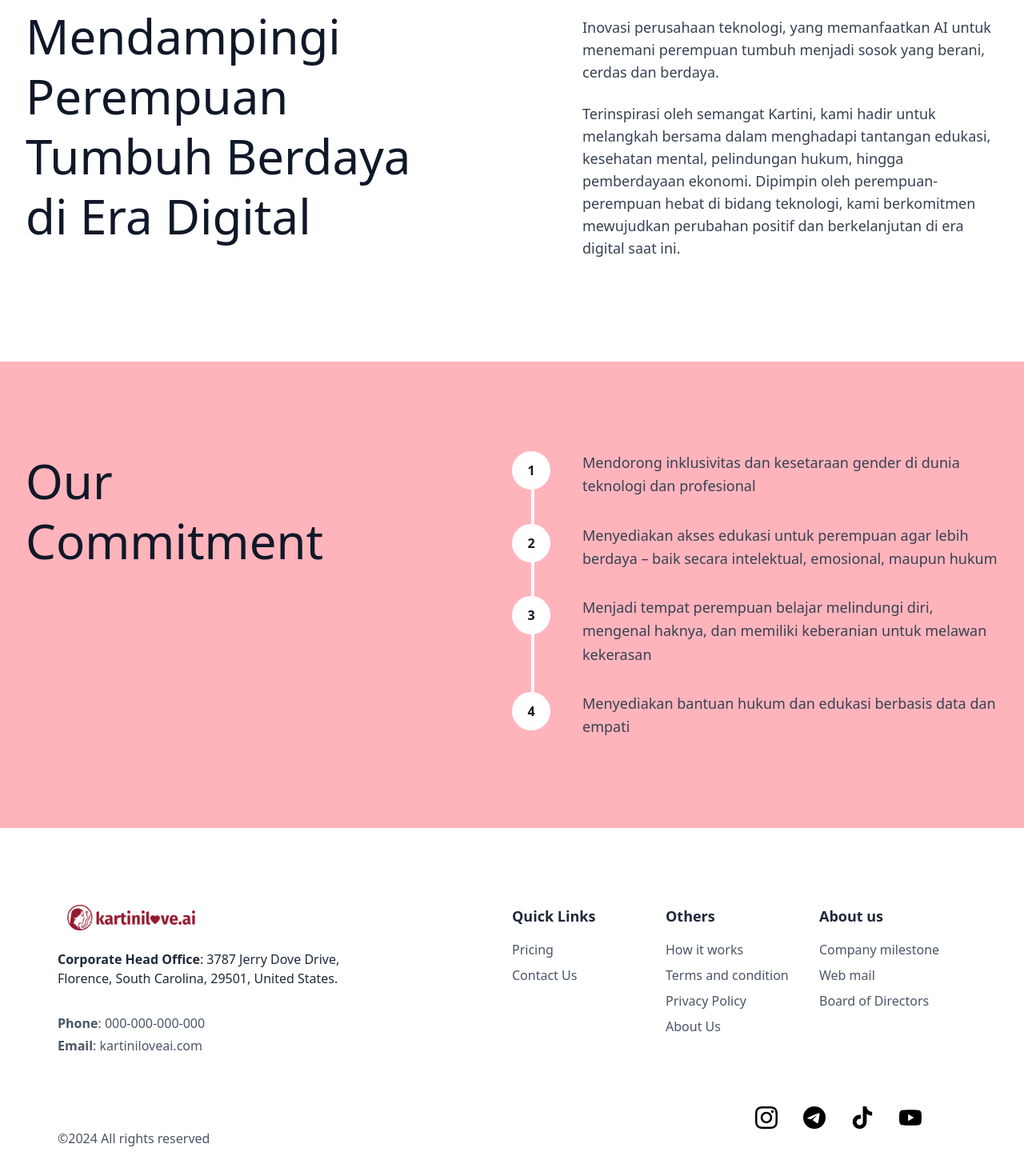
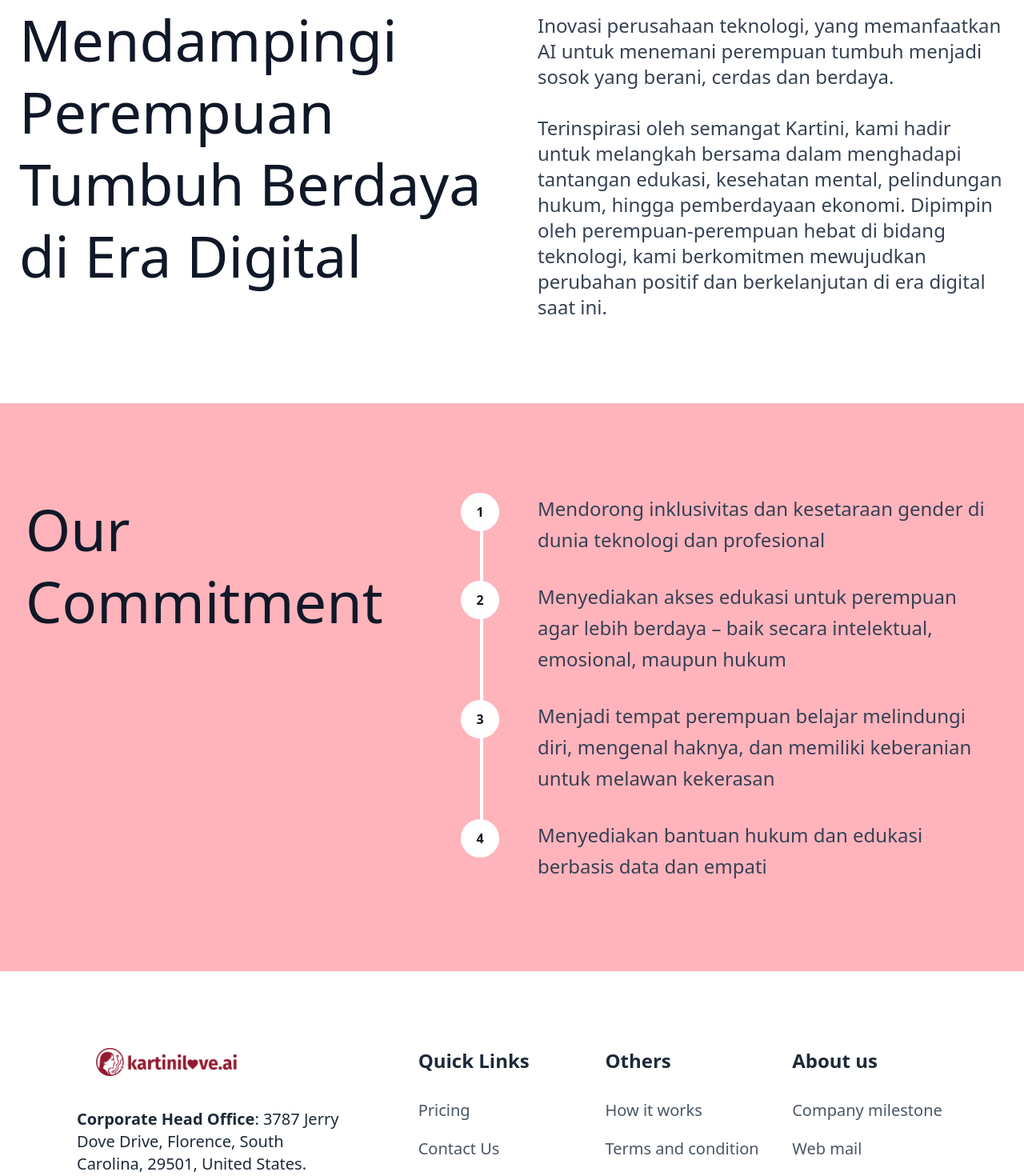
Before and after one commit to PhilipusAdrielTandra/kartinilove.ai, a React (Vite) app: page /about in a window 1280 px wide. Shown: the part 180-1650 px from the top of the page at 80% size. Built offline with nearby package versions, Linux system fonts and the light colour scheme.

Commit message:
Updated responsiveness for about us page

```diff
--- a/src/pages/AboutUs.tsx
+++ b/src/pages/AboutUs.tsx
@@ -4,14 +4,14 @@ export default function AboutUs() {
   return (
     <div className="min-h-screen bg-white">
             {/* About Us Introduction Section */}
-      <div className="max-w-7xl mx-auto px-4 sm:px-6 lg:px-8 py-8 sm:py-12 lg:py-16">
-        <div className="grid grid-cols-1 lg:grid-cols-2 gap-8 sm:gap-10 lg:gap-12 items-start">
+      <div className="max-w-7xl mx-auto px-4 sm:px-6 lg:px-6 py-8 sm:py-12 lg:py-16">
+        <div className="grid grid-cols-1 md:grid-cols-2 gap-4 sm:gap-6 md:gap-4 lg:gap-12 items-start">
           {/* Left Side - Title */}
-          <div className="space-y-4 sm:space-y-6">
-            <h2 className="text-xs sm:text-sm font-semibold text-[#EF0753] uppercase tracking-wide">
+          <div className="space-y-4 sm:space-y-4 sm:ml-2 md:ml-1 lg:ml-8 xl:ml-0">
+            <h2 className="text-base font-semibold text-[#EF0753] tracking-wide">
               About Us
             </h2>
-            <h1 className="text-2xl sm:text-3xl md:text-4xl lg:text-5xl xl:text-6xl font-normal text-gray-900 leading-tight">
+            <h1 className="text-3xl sm:text-4xl md:text-5xl lg:text-6xl xl:text-7xl font-normal text-gray-900 leading-tight mb-2">
               Mendampingi Perempuan
               <br/>
               Tumbuh Berdaya
@@ -21,11 +21,11 @@ export default function AboutUs() {
           </div>
 
           {/* Right Side - Description */}
-          <div className="space-y-4 sm:space-y-6 text-gray-700 leading-relaxed ml-0 sm:ml-8 lg:ml-16 mt-14 mb-16">
-            <p className="text-sm sm:text-base lg:text-lg">
+          <div className=" text-gray-700 leading-relaxed ml-[clamp(0rem,1.2vw,1rem)] lg:ml-[clamp(0rem,0.8vw,0.5rem)] mt-1 sm:mt-9 md:mt-11 lg:mt-13 mb-11 sm:mb-14 md:mb-10">
+            <p className="text-sm sm:text-base lg:text-base xl:text-2xl">
               Inovasi perusahaan teknologi, yang memanfaatkan AI untuk menemani perempuan tumbuh menjadi sosok yang berani, cerdas dan berdaya.
-            </p>
-            <p className="text-sm sm:text-base lg:text-lg">
+            <br/>
+            <br/>
               Terinspirasi oleh semangat Kartini, kami hadir untuk melangkah bersama dalam menghadapi tantangan edukasi, kesehatan mental, pelindungan hukum, hingga pemberdayaan ekonomi.
               Dipimpin oleh perempuan-perempuan hebat di bidang teknologi, kami berkomitmen mewujudkan perubahan positif dan berkelanjutan di era digital saat ini.
             </p>
@@ -34,76 +34,74 @@ export default function AboutUs() {
       </div>
 
             {/* Our Commitment Section - Light Pink Background */}
-      <div className="bg-[#ffb4bc] py-20 sm:py-24 lg:py-28">
+      <div className="bg-[#ffb4bc] py-18 sm:py-24 lg:py-28">
         <div className="max-w-7xl mx-auto px-4 sm:px-6 lg:px-8">
-          <div className="grid grid-cols-1 lg:grid-cols-2 gap-4 sm:gap-6 lg:gap-0 items-start">
+          <div className="grid grid-cols-1 md:grid-cols-2 gap-4 sm:gap-6 lg:gap-0 items-start">
             {/* Left Side - Title */}
-            <div>
-              <h2 className="text-2xl sm:text-3xl md:text-4xl lg:text-5xl xl:text-6xl font-normal text-gray-900 leading-tight">
-                Our
-                <br/>
-                Commitment
+            <div className="sm:ml-2 md:ml-1 lg:ml-8 xl:ml-0">
+              <h2 className="max-w-xl sm:max-w-1  text-3xl sm:text-4xl md:text-5xl lg:text-6xl xl:text-7xl font-normal text-gray-900 leading-tight">
+                Our Commitment
               </h2>
             </div>
 
             {/* Right Side - Commitments List */}
-            <div className="relative">
+            <div className="relative md:-ml-[clamp(4rem,6vw,4rem)]">
               {/* Continuous vertical line */}
               {/* Center the line to circle centers across breakpoints */}
-              <div className="absolute left-4 sm:left-5 lg:left-6 w-1 h-4/5 bg-white top-4"></div>
+              <div className="absolute left-4 sm:left-5 lg:left-6 w-1 h-10/12 bg-white top-4"></div>
 
               <div className="space-y-6 sm:space-y-8">
                 {/* Commitment 1 */}
-                <div className="flex items-start space-x-3 sm:space-x-10">
+                <div className="flex items-start space-x-5 md:space-x-8 lg:space-x-12">
                   <div className="flex-shrink-0 relative z-10">
                     <div className="w-8 h-8 sm:w-10 sm:h-10 lg:w-12 lg:h-12 bg-white rounded-full flex items-center justify-center">
                       <span className="text-sm sm:text-base font-bold text-gray-900">1</span>
                     </div>
                   </div>
                   <div className="flex-1">
-                    <p className="text-sm sm:text-base lg:text-lg text-gray-700 leading-relaxed">
+                    <p className="text-sm sm:text-base lg:text-base xl:text-2xl text-gray-700 leading-relaxed">
                       Mendorong inklusivitas dan kesetaraan gender di dunia teknologi dan profesional
                     </p>
                   </div>
                 </div>
 
                 {/* Commitment 2 */}
-                <div className="flex items-start space-x-3 sm:space-x-10">
+                <div className="flex items-start space-x-5 md:space-x-8 lg:space-x-12">
                   <div className="flex-shrink-0 relative z-10">
                     <div className="w-8 h-8 sm:w-10 sm:h-10 lg:w-12 lg:h-12 bg-white rounded-full flex items-center justify-center">
                       <span className="text-sm sm:text-base font-bold text-gray-900">2</span>
                     </div>
                   </div>
                   <div className="flex-1">
-                    <p className="text-sm sm:text-base lg:text-lg text-gray-700 leading-relaxed">
+                    <p className="text-sm sm:text-base lg:text-base xl:text-2xl text-gray-700 leading-relaxed">
                       Menyediakan akses edukasi untuk perempuan agar lebih berdaya – baik secara intelektual, emosional, maupun hukum
                     </p>
                   </div>
                 </div>
 
                 {/* Commitment 3 */}
-                <div className="flex items-start space-x-3 sm:space-x-10">
+                <div className="flex items-start space-x-5 md:space-x-8 lg:space-x-12">
                   <div className="flex-shrink-0 relative z-10">
                     <div className="w-8 h-8 sm:w-10 sm:h-10 lg:w-12 lg:h-12 bg-white rounded-full flex items-center justify-center">
                       <span className="text-sm sm:text-base font-bold text-gray-900">3</span>
                     </div>
                   </div>
                   <div className="flex-1">
-                    <p className="text-sm sm:text-base lg:text-lg text-gray-700 leading-relaxed">
+                    <p className="text-sm sm:text-base lg:text-base xl:text-2xl text-gray-700 leading-relaxed">
                       Menjadi tempat perempuan belajar melindungi diri, mengenal haknya, dan memiliki keberanian untuk melawan kekerasan
                     </p>
                   </div>
                 </div>
 
                 {/* Commitment 4 */}
-                <div className="flex items-start space-x-3 sm:space-x-10">
+                <div className="flex items-start space-x-5 md:space-x-8 lg:space-x-12">
                   <div className="flex-shrink-0 relative z-10">
                     <div className="w-8 h-8 sm:w-10 sm:h-10 lg:w-12 lg:h-12 bg-white rounded-full flex items-center justify-center">
                       <span className="text-sm sm:text-base font-bold text-gray-900">4</span>
                     </div>
                   </div>
                   <div className="flex-1">
-                    <p className="text-sm sm:text-base lg:text-lg text-gray-700 leading-relaxed">
+                    <p className="text-sm sm:text-base lg:text-base xl:text-2xl text-gray-700 leading-relaxed">
                       Menyediakan bantuan hukum dan edukasi berbasis data dan empati
                     </p>
                   </div>
@@ -115,73 +113,73 @@ export default function AboutUs() {
       </div>
 
       {/* Footer Section */}
-      <footer className="bg-white py-2 sm:py-4 lg:py-8 mx-4 sm:mx-8 lg:mx-12 mt-8 sm:mt-12 lg:mt-16 mb-2 sm:mb-4 lg:mb-6 rounded-2xl sm:rounded-3xl">
+      <footer className="bg-white py-2 sm:py-4 md:py-6 lg:py-8 mx-4 sm:mx-6 md:mx-8 lg:mx-12 mt-8 sm:mt-12 lg:mt-16 mb-2 sm:mb-4 md:mb-6 lg:mb-8 rounded-2xl sm:rounded-3xl">
         <div className="max-w mx-auto">
-          <div className="flex flex-col md:flex-row items-start px-4 sm:px-6">
-            <div className="w-full md:w-100 mb-2 sm:mb-1 md:mb-0">
-              <img src={Logo} className="w-32 sm:w-36 lg:w-40 mb-6 ml-0 sm:ml-3"/>
-              <div className="mb-4 sm:mb-6">
-                <h3 className="mb-3 sm:mb-8 text-sm sm:text-base text-gray-800"><span className="font-semibold">Corporate Head Office</span>: 3787 Jerry Dove Drive, Florence, South Carolina, 29501, United States.</h3>
-                <p className="text-sm sm:text-base text-gray-600 mb-1"><span className="font-semibold">Phone</span>: 000-000-000-000</p>
-                <p className="text-sm sm:text-base text-gray-600"><span className="font-semibold">Email</span>: kartiniloveai.com</p>
+          <div className="flex md:flex-row items-start px-4 sm:px-6 md:px-8 lg:px-12 gap-4 sm:gap-6 md:gap-8 lg:gap-12">
+            <div className="w-full md:w-1/3 mb-2 sm:mb-4 md:mb-6 lg:mb-8">
+              <img src={Logo} className="w-32 sm:w-36 md:w-40 lg:w-44 mb-4 sm:mb-6 md:mb-8 lg:mb-10 ml-0 sm:ml-2 md:ml-4 lg:ml-6"/>
+              <div className="mb-4 sm:mb-6 md:mb-8 lg:mb-10 max-w-xl space-y-2 sm:space-y-3 md:space-y-4">
+                <h3 className="mb-3 sm:mb-4 md:mb-6 lg:mb-8 text-sm sm:text-base md:text-lg lg:text-xl text-gray-800 break-words"><span className="font-semibold">Corporate Head Office</span>: 3787 Jerry Dove Drive, Florence, South Carolina, 29501, United States.</h3>
+                <p className="text-sm sm:text-base md:text-lg lg:text-xl text-gray-600 mb-2 sm:mb-3 md:mb-4"><span className="font-semibold">Phone</span>: 000-000-000-000</p>
+                <p className="text-sm sm:text-base md:text-lg lg:text-xl text-gray-600"><span className="font-semibold">Email</span>: kartiniloveai.com</p>
               </div>
             </div>
 
-            <div className="w-full justify-end ml-auto md:w-2/4 grid grid-cols-1 sm:grid-cols-2 md:grid-cols-3 gap-1 sm:gap-2">
+            <div className="w-full justify-end ml-0 md:ml-4 lg:ml-8 xl:ml-12 md:w-2/3 grid grid-cols-1 sm:grid-cols-2 md:grid-cols-3 gap-4 sm:gap-6 md:gap-8 lg:gap-10">
               <div>
-                <h3 className="font-bold mb-3 sm:mb-4 text-gray-800 text-base sm:text-lg">Quick Links</h3>
-                <ul className="space-y-1 sm:space-y-2">
-                  <li><a href="#" className="text-sm sm:text-base text-gray-600 hover:text-[#EF0753] transition-colors">Pricing</a></li>
-                  <li><a href="#" className="text-sm sm:text-base text-gray-600 hover:text-[#EF0753] transition-colors">Contact Us</a></li>
+                <h3 className="font-bold mb-3 sm:mb-4 md:mb-6 lg:mb-8 text-gray-800 text-base sm:text-lg md:text-xl lg:text-2xl">Quick Links</h3>
+                <ul className="space-y-2 sm:space-y-3 md:space-y-4 lg:space-y-5">
+                  <li><a href="#" className="text-sm sm:text-base md:text-lg lg:text-xl text-gray-600 hover:text-[#EF0753] transition-colors">Pricing</a></li>
+                  <li><a href="#" className="text-sm sm:text-base md:text-lg lg:text-xl text-gray-600 hover:text-[#EF0753] transition-colors">Contact Us</a></li>
                 </ul>
               </div>
 
               <div>
-                <h3 className="font-bold mb-3 sm:mb-4 text-gray-800 text-base sm:text-lg">Others</h3>
-                <ul className="space-y-1 sm:space-y-2">
-                  <li><a href="#" className="text-sm sm:text-base text-gray-600 hover:text-[#EF0753] transition-colors">How it works</a></li>
-                  <li><a href="#" className="text-sm sm:text-base text-gray-600 hover:text-[#EF0753] transition-colors">Terms and condition</a></li>
-                  <li><a href="#" className="text-sm sm:text-base text-gray-600 hover:text-[#EF0753] transition-colors">Privacy Policy</a></li>
-                  <li><a href="#" className="text-sm sm:text-base text-gray-600 hover:text-[#EF0753] transition-colors">About Us</a></li>
+                <h3 className="font-bold mb-3 sm:mb-4 md:mb-6 lg:mb-8 text-gray-800 text-base sm:text-lg md:text-xl lg:text-2xl">Others</h3>
+                <ul className="space-y-2 sm:space-y-3 md:space-y-4 lg:space-y-5">
+                  <li><a href="#" className="text-sm sm:text-base md:text-lg lg:text-xl text-gray-600 hover:text-[#EF0753] transition-colors">How it works</a></li>
+                  <li><a href="#" className="text-sm sm:text-base md:text-lg lg:text-xl text-gray-600 hover:text-[#EF0753] transition-colors">Terms and condition</a></li>
+                  <li><a href="#" className="text-sm sm:text-base md:text-lg lg:text-xl text-gray-600 hover:text-[#EF0753] transition-colors">Privacy Policy</a></li>
+                  <li><a href="#" className="text-sm sm:text-base md:text-lg lg:text-xl text-gray-600 hover:text-[#EF0753] transition-colors">About Us</a></li>
                 </ul>
               </div>
 
               <div>
-                <h3 className="font-bold mb-3 sm:mb-4 text-gray-800 text-base sm:text-lg">About us</h3>
-                <ul className="space-y-1 sm:space-y-2">
-                  <li><a href="#" className="text-sm sm:text-base text-gray-600 hover:text-[#EF0753] transition-colors">Company milestone</a></li>
-                  <li><a href="#" className="text-sm sm:text-base text-gray-600 hover:text-[#EF0753] transition-colors">Web mail</a></li>
-                  <li><a href="#" className="text-sm sm:text-base text-gray-600 hover:text-[#EF0753] transition-colors">Board of Directors</a></li>
+                <h3 className="font-bold mb-3 sm:mb-4 md:mb-6 lg:mb-8 text-gray-800 text-base sm:text-lg md:text-xl lg:text-2xl">About us</h3>
+                <ul className="space-y-2 sm:space-y-3 md:space-y-4 lg:space-y-5">
+                  <li><a href="#" className="text-sm sm:text-base md:text-lg lg:text-xl text-gray-600 hover:text-[#EF0753] transition-colors">Company milestone</a></li>
+                  <li><a href="#" className="text-sm sm:text-base md:text-lg lg:text-xl text-gray-600 hover:text-[#EF0753] transition-colors">Web mail</a></li>
+                  <li><a href="#" className="text-sm sm:text-base md:text-lg lg:text-xl text-gray-600 hover:text-[#EF0753] transition-colors">Board of Directors</a></li>
                 </ul>
               </div>
             </div>
           </div>
 
-          <div className="px-4 sm:px-6 flex flex-col items-stretch">
+          <div className="px-4 sm:px-6 md:px-8 lg:px-12 mb-4 mt-10 sm:mt-0 sm:mb-6 md:mb-8 lg:mb-10 flex flex-row justify-between items-center">
+            <p className="text-sm sm:text-base md:text-lg lg:text-xl text-gray-600">©2024 All rights reserved</p>
             {/* Social Media Icons */}
-            <div className="flex self-end space-x-6 sm:space-x-8 mt-4 sm:mt-6 lg:mt-10 mr-4 sm:mr-6 lg:mr-14">
+            <div className="flex space-x-4 sm:space-x-6 md:space-x-8 lg:space-x-10">
               <a href="#" className="text-black hover:text-black transition-colors">
-                <svg className="w-6 h-6 sm:w-7 sm:h-7" fill="currentColor" viewBox="0 0 24 24">
+                <svg className="w-5 h-5 sm:w-6 sm:h-6 md:w-7 md:h-7 lg:w-8 lg:h-8" fill="currentColor" viewBox="0 0 24 24">
                   <path d="M12 2.163c3.204 0 3.584.012 4.85.07 3.252.148 4.771 1.691 4.919 4.919.058 1.265.069 1.645.069 4.849 0 3.205-.012 3.584-.069 4.849-.149 3.225-1.664 4.771-4.919 4.919-1.266.058-1.644.07-4.85.07-3.204 0-3.584-.012-4.849-.07-3.26-.149-4.771-1.699-4.919-4.92-.058-1.265-.07-1.644-.07-4.849 0-3.204.013-3.583.07-4.849.149-3.227 1.664-4.771 4.919-4.919 1.266-.057 1.645-.069 4.849-.069zm0-2.163c-3.259 0-3.667.014-4.947.072-4.358.2-6.78 2.618-6.98 6.98-.059 1.281-.073 1.689-.073 4.948 0 3.259.014 3.668.072 4.948.2 4.358 2.618 6.78 6.98 6.98 1.281.058 1.689.072 4.948.072 3.259 0 3.668-.014 4.948-.072 4.354-.2 6.782-2.618 6.979-6.98.059-1.28.073-1.689.073-4.948 0-3.259-.014-3.667-.072-4.947-.196-4.354-2.617-6.78-6.979-6.98-1.281-.059-1.69-.073-4.949-.073zm0 5.838c-3.403 0-6.162 2.759-6.162 6.162s2.759 6.163 6.162 6.163 6.162-2.759 6.162-6.163c0-3.403-2.759-6.162-6.162-6.162zm0 10.162c-2.209 0-4-1.79-4-4 0-2.209 1.791-4 4-4s4 1.791 4 4c0 2.21-1.791 4-4 4zm6.406-11.845c-.796 0-1.441.645-1.441 1.44s.645 1.44 1.441 1.44c.795 0 1.439-.645 1.439-1.44s-.644-1.44-1.439-1.44z"/>
                 </svg>
               </a>
               <a href="#" className="text-black hover:text-black transition-colors">
-                <svg className="w-6 h-6 sm:w-7 sm:h-7" fill="currentColor" viewBox="0 0 24 24">
+                <svg className="w-5 h-5 sm:w-6 sm:h-6 md:w-7 md:h-7 lg:w-8 lg:h-8" fill="currentColor" viewBox="0 0 24 24">
                   <path d="M11.944 0A12 12 0 0 0 0 12a12 12 0 0 0 12 12 12 12 0 0 0 12-12A12 12 0 0 0 12 0a12 12 0 0 0-.056 0zm4.962 7.224c.1-.002.321.023.465.14a.506.506 0 0 1 .171.325c.016.093.036.306.02.472-.18 1.898-.962 6.502-1.36 8.627-.168.9-.499 1.201-.82 1.23-.696.065-1.225-.46-1.9-.902-1.056-.693-1.653-1.124-2.678-1.8-1.185-.78-.417-1.21.258-1.91.177-.184 3.247-2.977 3.307-3.23.007-.032.014-.15-.056-.212s-.174-.041-.249-.024c-.106.024-1.793 1.14-5.061 3.345-.48.33-.913.49-1.302.48-.428-.008-1.252-.241-1.865-.44-.752-.245-1.349-.374-1.297-.789.027-.216.325-.437.893-.663 3.498-1.524 5.83-2.529 6.998-3.014 3.332-1.386 4.025-1.627 4.476-1.635z"/>
                 </svg>
               </a>
               <a href="#" className="text-black hover:text-black transition-colors">
-                <svg className="w-6 h-6 sm:w-7 sm:h-7" fill="currentColor" viewBox="0 0 24 24">
+                <svg className="w-5 h-5 sm:w-6 sm:h-6 md:w-7 md:h-7 lg:w-8 lg:h-8" fill="currentColor" viewBox="0 0 24 24">
                   <path d="M12.525.02c1.31-.02 2.61-.01 3.91-.02.08 1.53.63 3.09 1.75 4.17 1.12 1.11 2.7 1.62 4.24 1.79v4.03c-1.44-.05-2.89-.35-4.2-.97-.57-.26-1.1-.59-1.62-.93-.01 2.92.01 5.84-.02 8.75-.08 1.4-.54 2.79-1.35 3.94-1.31 1.92-3.58 3.17-5.91 3.21-1.43.08-2.86-.31-4.08-1.03-2.02-1.19-3.44-3.37-3.65-5.71-.02-.5-.03-1-.01-1.49.18-1.9 1.12-3.72 2.58-4.96 1.66-1.44 3.98-2.13 6.15-1.72.02 1.48-.04 2.96-.04 4.44-.99-.32-2.15-.23-3.02.37-.63.41-1.11 1.04-1.36 1.75-.21.51-.15 1.07-.14 1.61.24 1.64 1.82 3.02 3.5 2.87 1.12-.01 2.19-.66 2.77-1.61.19-.33.4-.67.41-1.06.1-1.79.06-3.57.07-5.36.01-4.03-.01-8.05.02-12.07z"/>
                 </svg>
               </a>
               <a href="#" className="text-black hover:text-black transition-colors">
-                <svg className="w-6 h-6 sm:w-7 sm:h-7" fill="currentColor" viewBox="0 0 24 24">
+                <svg className="w-5 h-5 sm:w-6 sm:h-6 md:w-7 md:h-7 lg:w-8 lg:h-8" fill="currentColor" viewBox="0 0 24 24">
                   <path d="M23.498 6.186a3.016 3.016 0 0 0-2.122-2.136C19.505 3.545 12 3.545 12 3.545s-7.505 0-9.377.505A3.017 3.017 0 0 0 .502 6.186C0 8.07 0 12 0 12s0 3.93.502 5.814a3.016 3.016 0 0 0 2.122 2.136c1.871.505 9.376.505 9.376.505s7.505 0 9.377-.505a3.015 3.015 0 0 0 2.122-2.136C24 15.93 24 12 24 12s0-3.93-.502-5.814zM9.545 15.568V8.432L15.818 12l-6.273 3.568z"/>
                 </svg>
               </a>
             </div>
-            <p className="text-sm sm:text-base text-gray-600">©2024 All rights reserved</p>
           </div>
         </div>
       </footer>
```
Also changed, not shown: src/App.tsx (+9 -9 lines).
